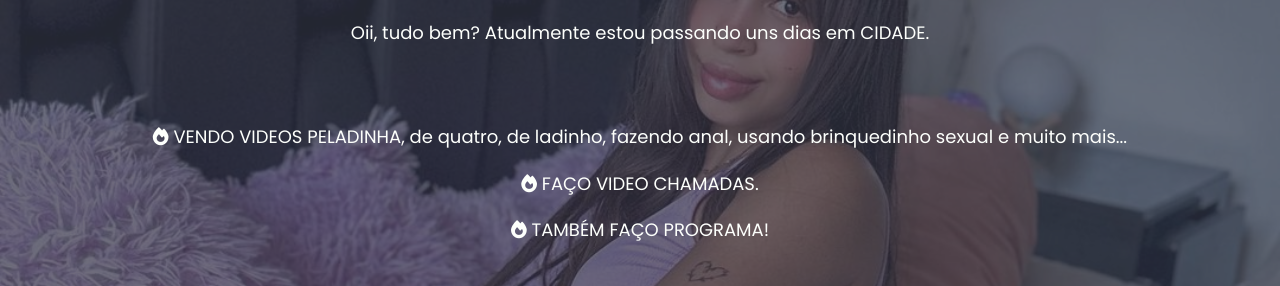
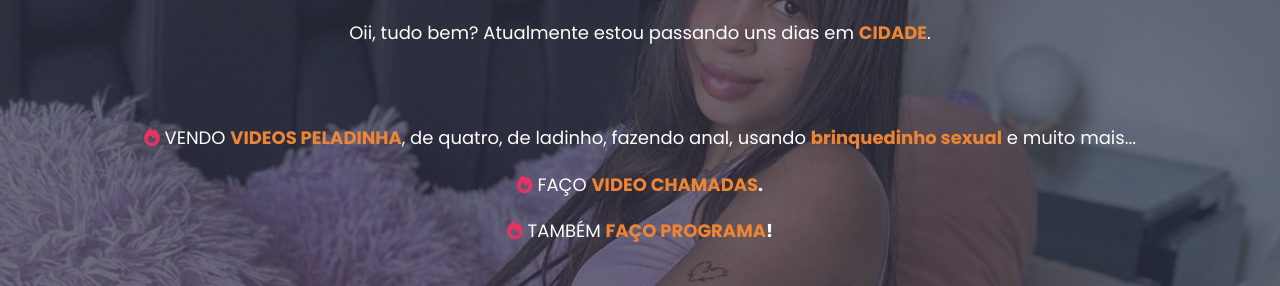
Before and after one commit to larissaaraujohot/larissaraujo, a plain HTML site: page index.html in a window 1280 px wide. Shown: the part 514-800 px from the top of the page. Drawn offline with Linux system fonts and the light colour scheme; no server answers.

Commit message:
new version

```diff
--- a/assets/styles/global.css
+++ b/assets/styles/global.css
@@ -131,6 +131,10 @@ li{
     flex-direction: row;
 }
 
+.icon{
+    color: var(--color-red);
+}
+
 .social-icon{
     background-color: var(--color-red);
     color: var(--color-white);
@@ -139,7 +143,7 @@ li{
     margin: 0 2%;
 }
 
-.model-city{
+.model-emphasis{
     color: var(--color-orange);
     font-weight: bold;
 }
```
Also changed, not shown: scripts/geoloc.js (line endings or trailing spaces).
